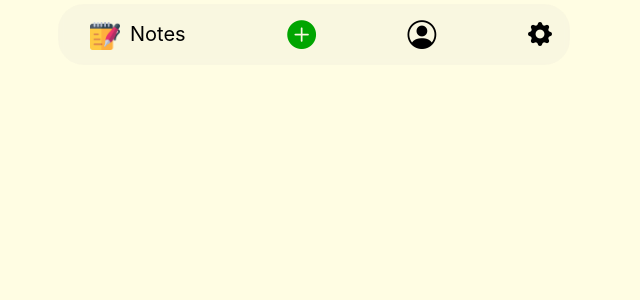
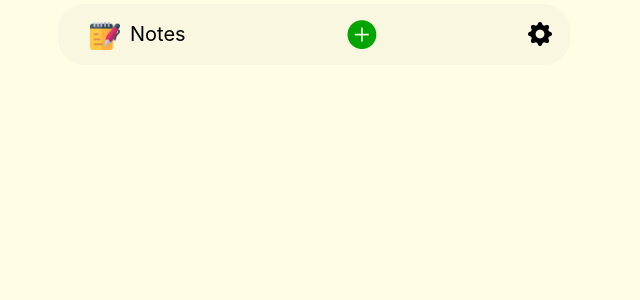
Before and after one commit to CarlosL/projects, a React (Create React App) app in the folder note-app/: page / in a window 1280 px wide. Shown: the top 300 px of the page, without its empty margins (326-966 px from the left). Built offline with nearby package versions, Linux system fonts and the light colour scheme.

Commit message:
Revert "Added person icon"
This reverts commit 95cfbef237e4549add4c3953df70631f89dfbc34.

```diff
--- a/note-app/src/App.css
+++ b/note-app/src/App.css
@@ -81,7 +81,3 @@
   -ms-transform: rotate(45deg);
   -o-transform: rotate(45deg);
 }
-
-.bi-person-circle {
-  font-size: 1.8rem;
-}
--- a/note-app/src/components/Nav.jsx
+++ b/note-app/src/components/Nav.jsx
@@ -16,7 +16,6 @@ function Nav() {
             Notes
           </a>
           <button onClick={generateForm} className="nav-button"><i className="bi bi-plus-circle-fill"></i></button>
-          <button className='nav-button'><i class="bi bi-person-circle"></i></button>
           <button className='nav-button gear-icon dropdown'><i className="bi bi-gear-fill"></i></button>
         </div>
       </nav>
```
